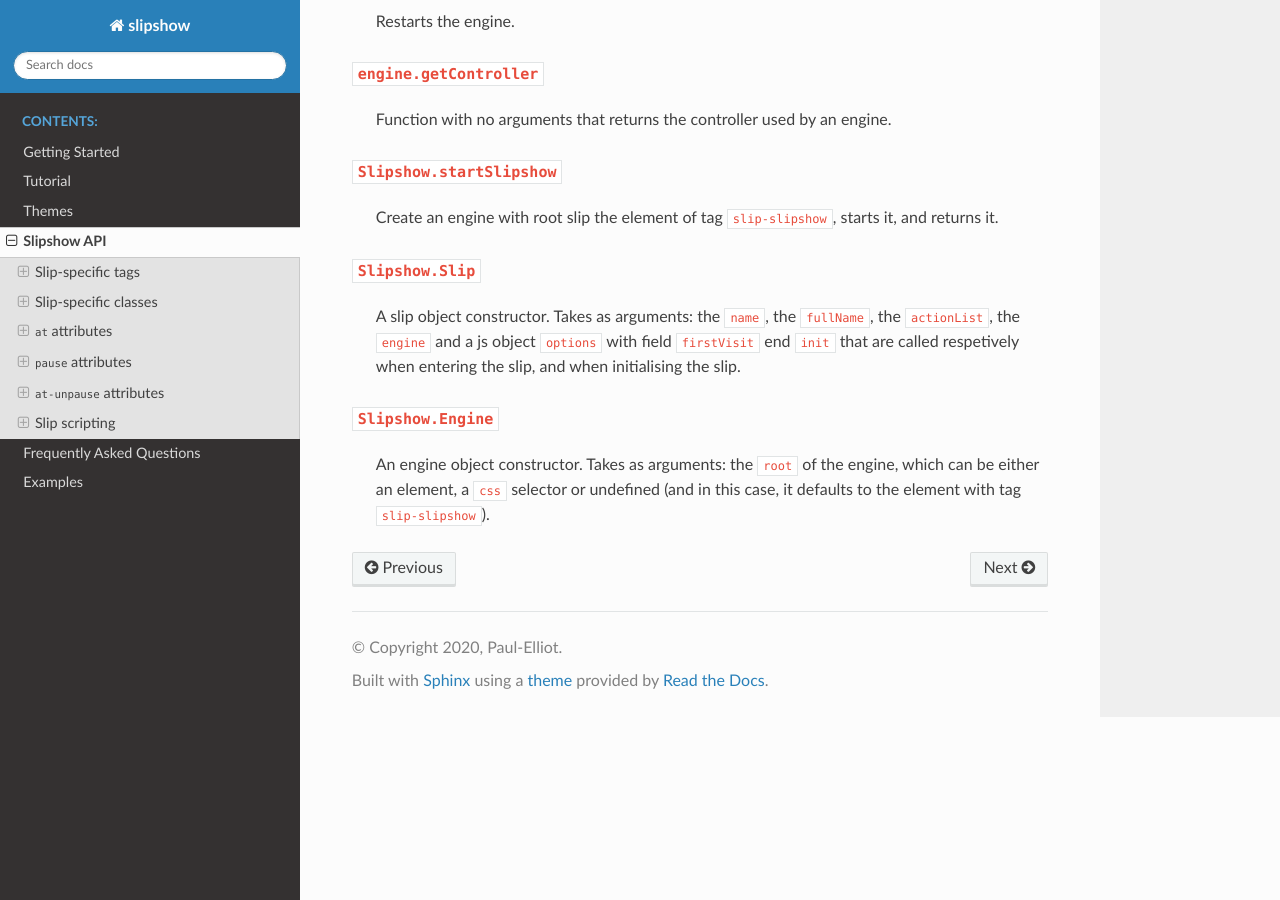
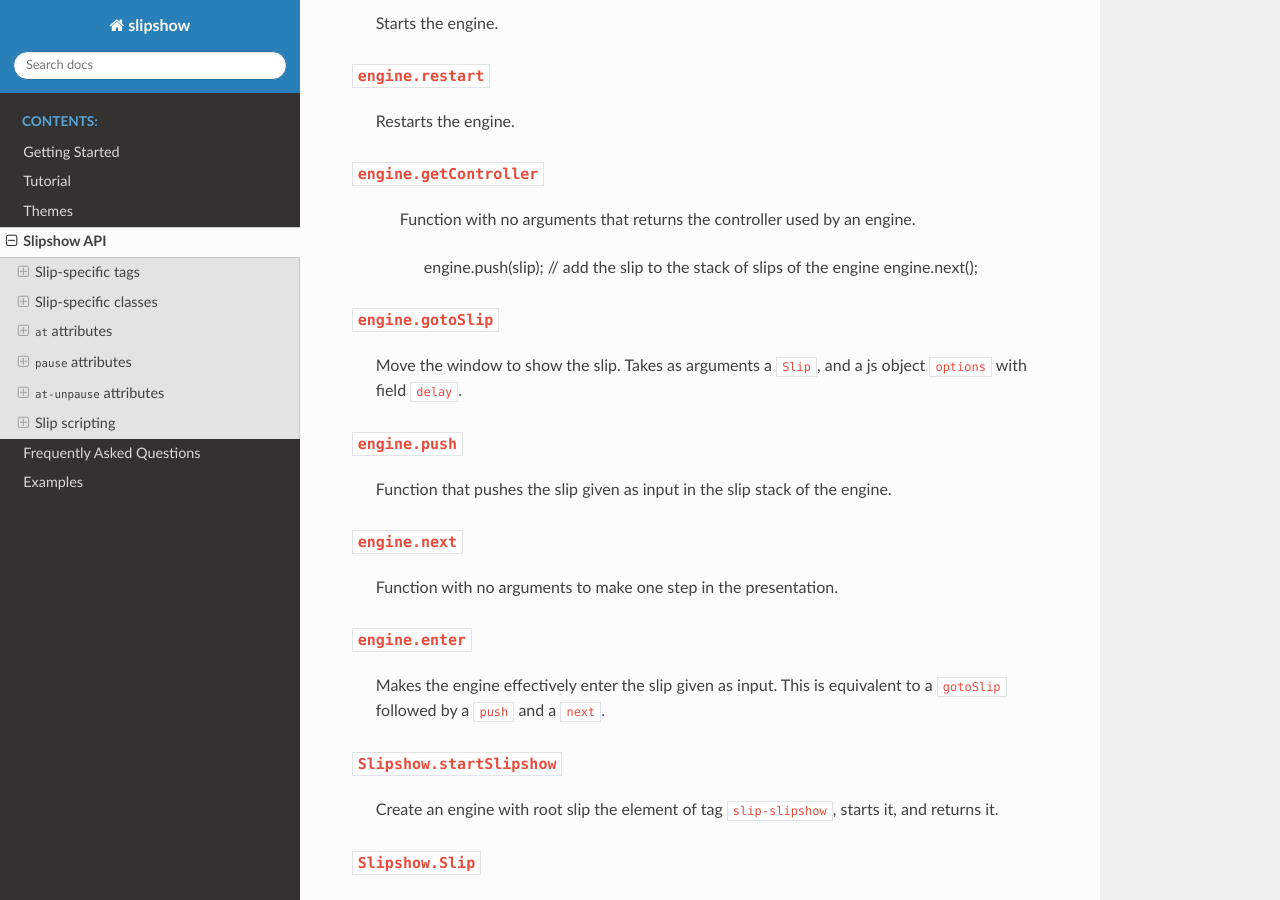
Before and after one commit to panglesd/slipshow, a Sphinx documentation site: the page built from docs/listAttributes.rst, in a window 1280 px wide and 900 px high, scrolled down 9579 px. Built offline with Sphinx 7.4.7 and the Read the Docs theme 2.0.0, drawn with Linux system fonts in a browser that asks for light colours; some of the changed text lies outside the part shown.

Commit message:
added more functions in doc and engine.enter

```diff
--- a/docs/listAttributes.rst
+++ b/docs/listAttributes.rst
@@ -392,6 +392,32 @@
 ~~~~~~~~~~~~~~~~~~~~~~~~~~~~~~~~~
   Function with no arguments that returns the controller used by an engine.
 
+	 engine.push(slip);                       // add the slip to the stack of slips of the engine
+	 engine.next();
+ .. _gotoSlip:
+
+``engine.gotoSlip``
+~~~~~~~~~~~~~~~~~~~~~~~~~~~~~~~~~
+  Move the window to show the slip. Takes as arguments a ``Slip``, and a js object ``options`` with field ``delay``.
+
+.. _push:
+
+``engine.push``
+~~~~~~~~~~~~~~~~~~~~~~~~~~~~~~~~~
+  Function that pushes the slip given as input in the slip stack of the engine.
+
+.. _next:
+
+``engine.next``
+~~~~~~~~~~~~~~~~~~~~~~~~~~~~~~~~~
+  Function with no arguments to make one step in the presentation.
+
+.. _enter:
+
+``engine.enter``
+~~~~~~~~~~~~~~~~~~~~~~~~~~~~~~~~~
+  Makes the engine effectively enter the slip given as input. This is equivalent to a ``gotoSlip`` followed by a ``push`` and a ``next``.
+
 .. _startSlipshow:
 
 ``Slipshow.startSlipshow``
```
Also changed, not shown: src/modules/engine.mjs (+9 -3 lines).
